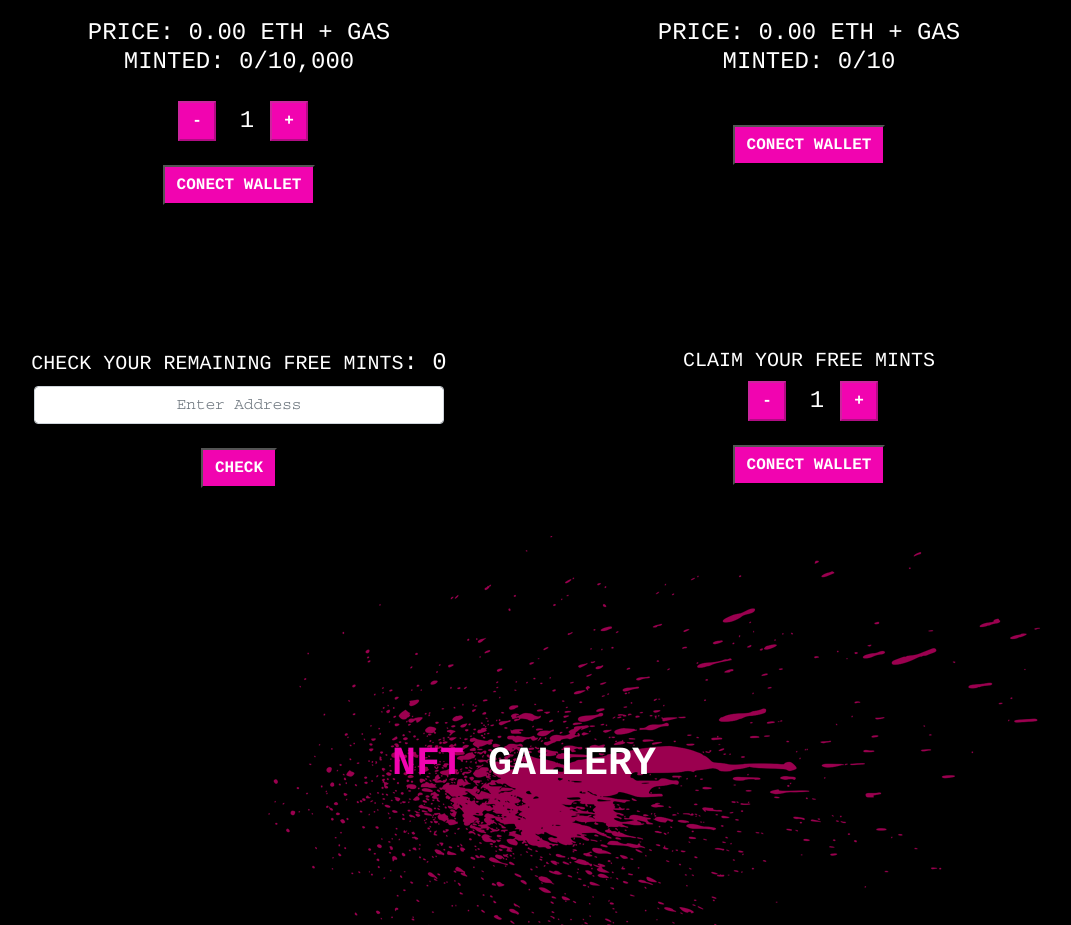
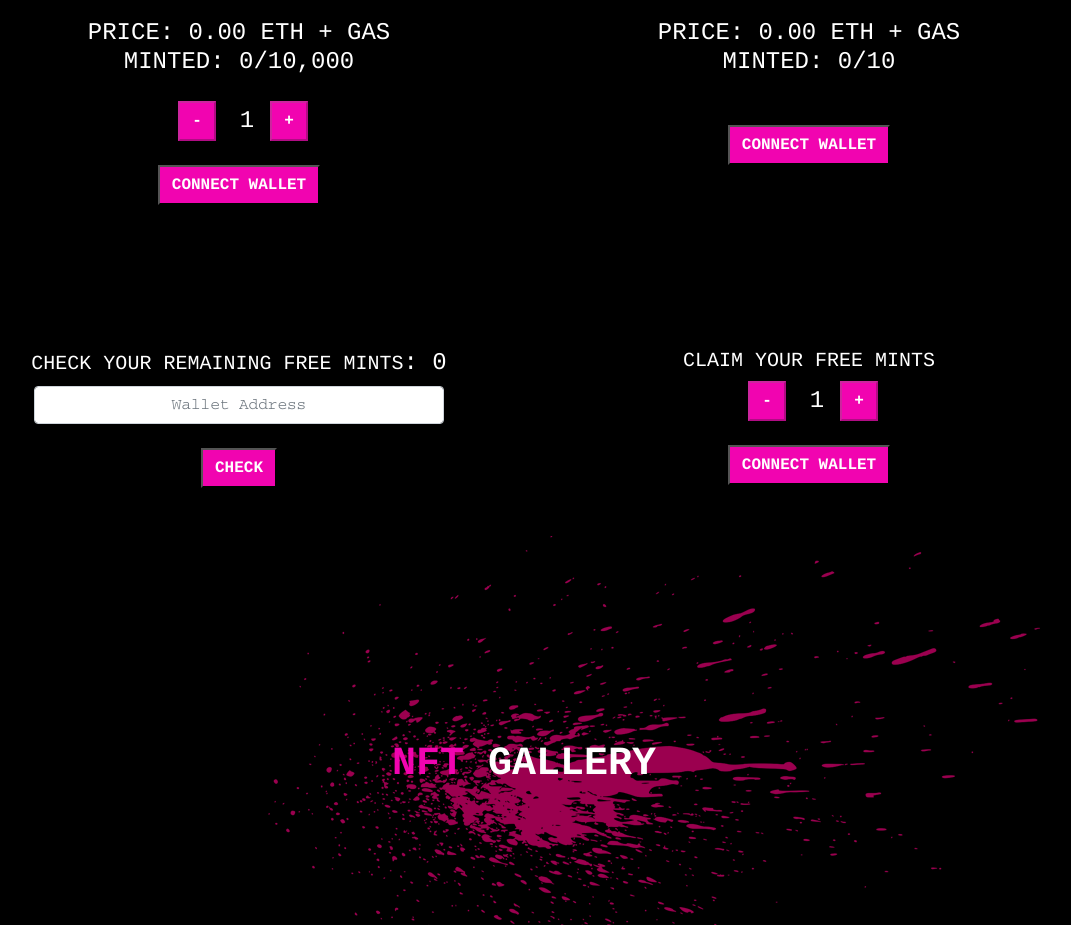
Before and after one commit to blockchain-ekazy/project-defi_, a React (Create React App) app: page / in a window 1280 px wide. Shown: the part 3880-4805 px from the top of the page, without its empty margins (116-1187 px from the left). Built offline with nearby package versions, Linux system fonts and the light colour scheme; no server answers; grey boxes are pictures that could not be loaded; what keccak256, merkletreejs would draw is missing.

Commit message:
Update mint.js

```diff
--- a/src/contract/mint.js
+++ b/src/contract/mint.js
@@ -259,7 +259,7 @@ const Mint = () => {
               className="button-pink mx-auto mt-4"
               onClick={() => connect()}
             >
-              CONECT WALLET
+              CONNECT WALLET
             </button>
           )}
         </div>
@@ -303,7 +303,7 @@ const Mint = () => {
               className="button-pink mx-auto mt-4"
               onClick={() => connect()}
             >
-              CONECT WALLET
+              CONNECT WALLET
             </button>
           )}
         </div>
@@ -318,7 +318,7 @@ const Mint = () => {
           </h5>
           <input
             className="form-control text-center w-75 mx-auto"
-            placeholder="Enter Address"
+            placeholder="Wallet Address"
             id="addressId"
           />
           <button
@@ -361,7 +361,7 @@ const Mint = () => {
               className="button-pink mx-auto mt-4"
               onClick={() => connect()}
             >
-              CONECT WALLET
+              CONNECT WALLET
             </button>
           )}
         </div>
```
